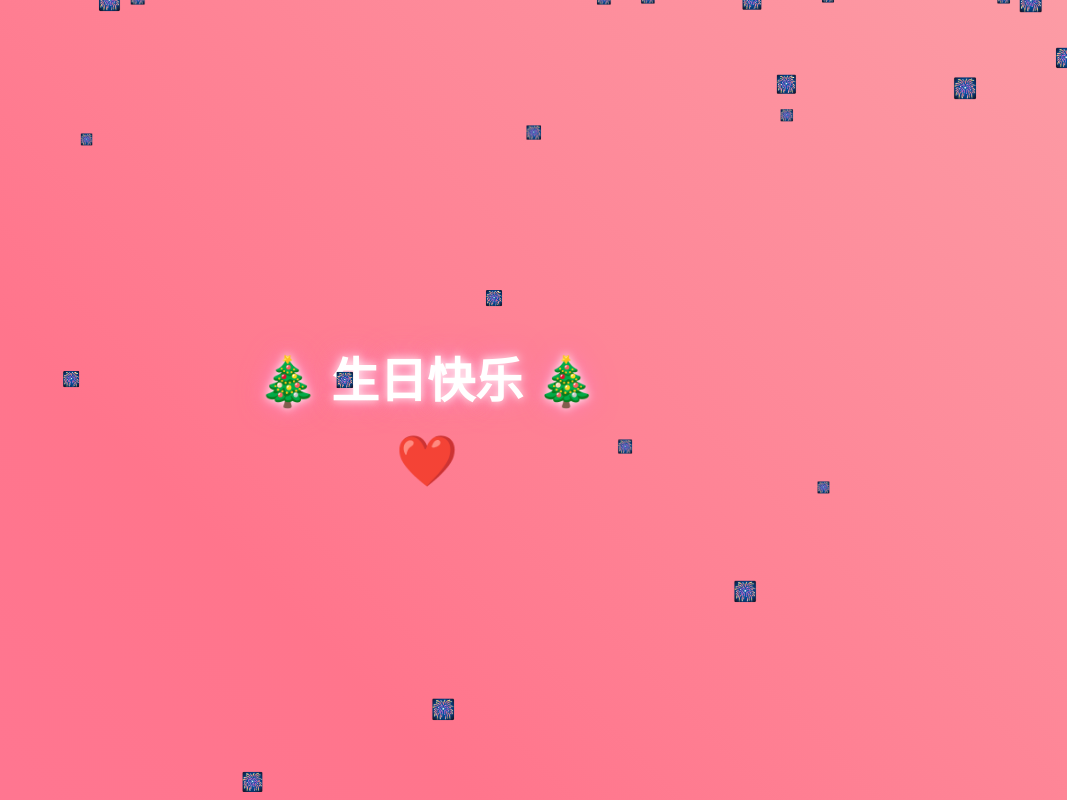
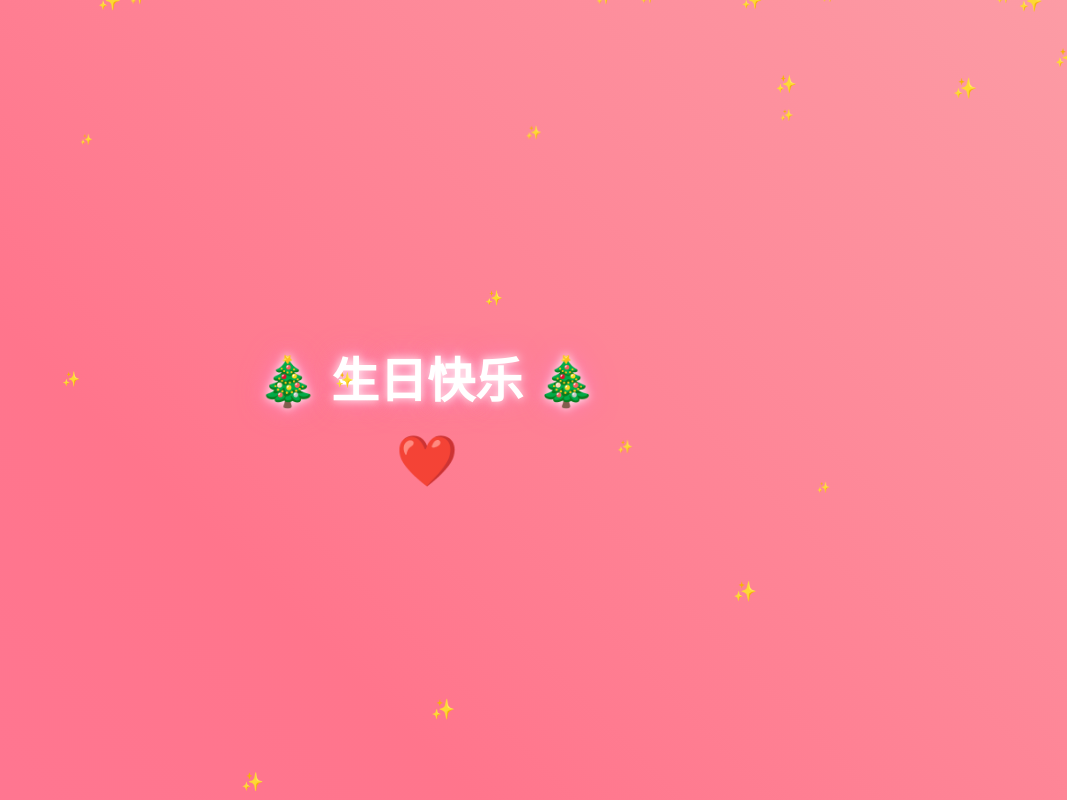
Before and after one commit to LokaMiyo/Gift-of-Mirror, a plain HTML site: page index.html in a window 1280 px wide. Shown: the whole page, without its empty margins (213-1280 px from the left). Drawn offline with Linux system fonts and the light colour scheme.

Commit message:
Update index.html

```diff
--- a/index.html
+++ b/index.html
@@ -115,7 +115,7 @@
         function createFireworks() {
             let fireworks = document.createElement("div");
             fireworks.classList.add("fireworks");
-            fireworks.textContent = "🎆";  // 烟花符号
+            fireworks.textContent = "✨";  // 烟花符号
 
             // 随机位置
             fireworks.style.left = Math.random() * 100 + "%";
```
